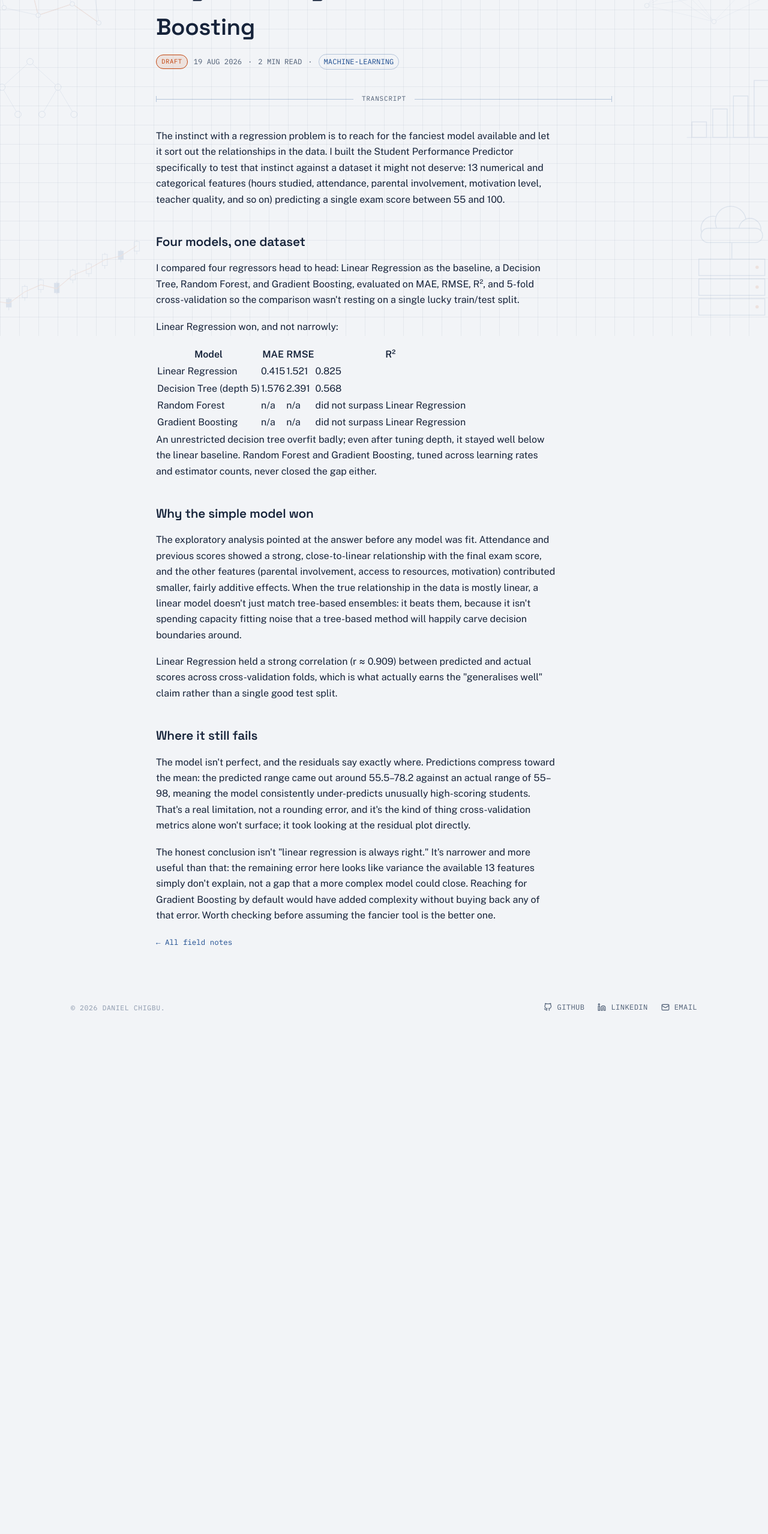
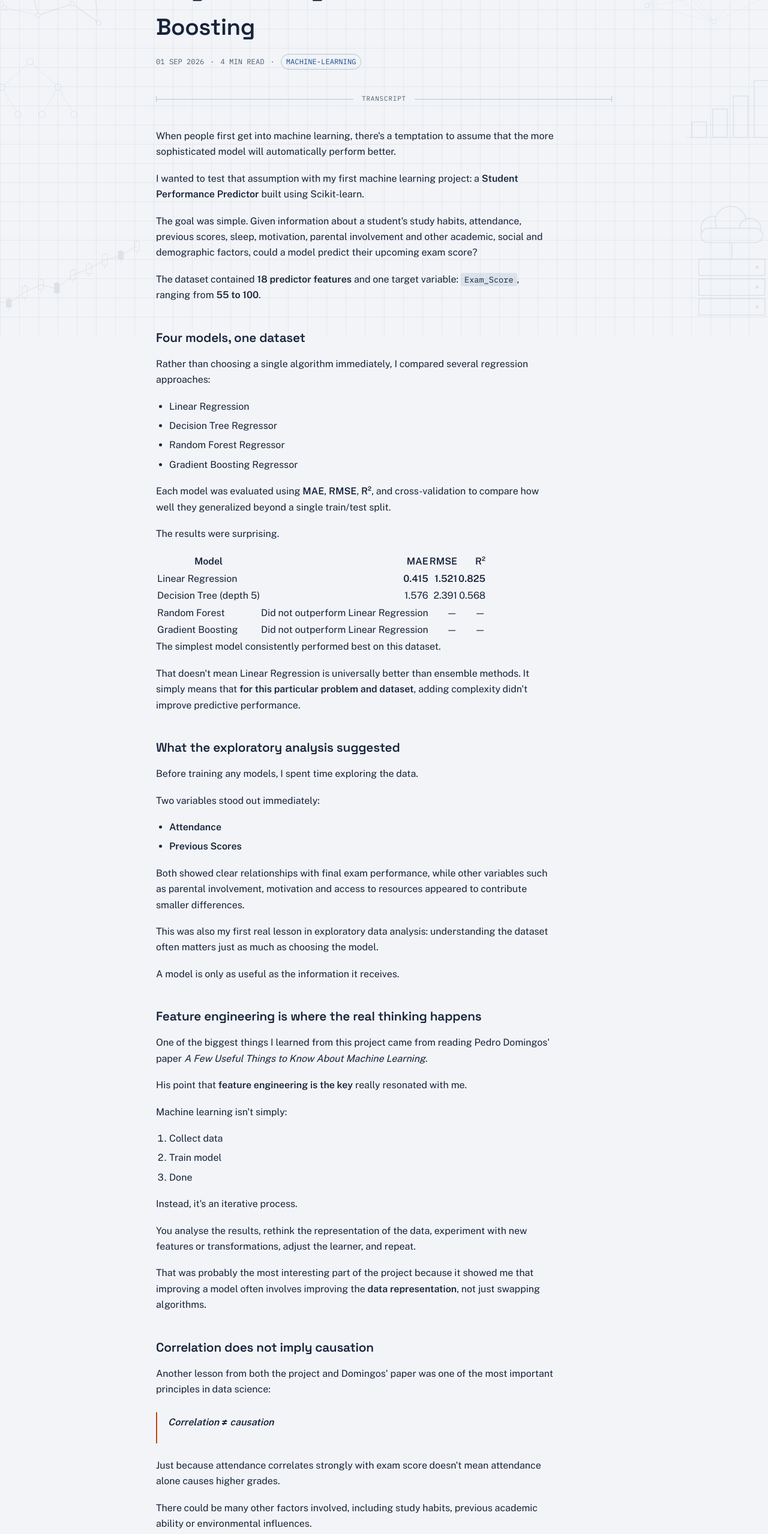
Before and after one commit to ch1gg5/ch1gg5.github.io, an Eleventy site: page src/posts/choosing-linear-regression.md in a window 1280 px wide. Shown: the part 240-2797 px from the top of the page at 60% size. Before the commit the page ends 1977 px from the top, so only its background shows below. Built offline with nearby package versions, Linux system fonts and the light colour scheme; Eleventy itself is replaced by a stand-in of ours; files that its build step writes are made by us from their sources.

Commit message:
Undrafting the ML project blog post

```diff
--- a/src/posts/choosing-linear-regression.md
+++ b/src/posts/choosing-linear-regression.md
@@ -1,35 +1,109 @@
 ---
 title: "Why Linear Regression Beat Gradient Boosting"
-date: 2026-08-19
-description: "Comparing four regression models to predict student exam scores, and finding that the simplest one, not the most complex, generalised best."
-draft: true
+date: 2026-09-01
+description: "Comparing regression models to predict student exam scores, and discovering that the simplest model generalized best on this dataset."
+draft: false
 tags: ["posts", "machine-learning"]
 ---
-The instinct with a regression problem is to reach for the fanciest model available and let it sort out the relationships in the data. I built the Student Performance Predictor specifically to test that instinct against a dataset it might not deserve: 13 numerical and categorical features (hours studied, attendance, parental involvement, motivation level, teacher quality, and so on) predicting a single exam score between 55 and 100.
+When people first get into machine learning, there's a temptation to assume that the more sophisticated model will automatically perform better.
+
+I wanted to test that assumption with my first machine learning project: a **Student Performance Predictor** built using Scikit-learn.
+
+The goal was simple. Given information about a student's study habits, attendance, previous scores, sleep, motivation, parental involvement and other academic, social and demographic factors, could a model predict their upcoming exam score?
+
+The dataset contained **18 predictor features** and one target variable: `Exam_Score`, ranging from **55 to 100**.
 
 ## Four models, one dataset
 
-I compared four regressors head to head: Linear Regression as the baseline, a Decision Tree, Random Forest, and Gradient Boosting, evaluated on MAE, RMSE, R², and 5-fold cross-validation so the comparison wasn't resting on a single lucky train/test split.
+Rather than choosing a single algorithm immediately, I compared several regression approaches:
 
-Linear Regression won, and not narrowly:
+- Linear Regression
+- Decision Tree Regressor
+- Random Forest Regressor
+- Gradient Boosting Regressor
+
+Each model was evaluated using **MAE**, **RMSE**, **R²**, and cross-validation to compare how well they generalized beyond a single train/test split.
+
+The results were surprising.
 
 | Model | MAE | RMSE | R² |
-|---|---|---|---|
-| Linear Regression | 0.415 | 1.521 | 0.825 |
+|---|---:|---:|---:|
+| Linear Regression | **0.415** | **1.521** | **0.825** |
 | Decision Tree (depth 5) | 1.576 | 2.391 | 0.568 |
-| Random Forest | n/a | n/a | did not surpass Linear Regression |
-| Gradient Boosting | n/a | n/a | did not surpass Linear Regression |
+| Random Forest | Did not outperform Linear Regression | — | — |
+| Gradient Boosting | Did not outperform Linear Regression | — | — |
 
-An unrestricted decision tree overfit badly; even after tuning depth, it stayed well below the linear baseline. Random Forest and Gradient Boosting, tuned across learning rates and estimator counts, never closed the gap either.
+The simplest model consistently performed best on this dataset.
 
-## Why the simple model won
+That doesn't mean Linear Regression is universally better than ensemble methods. It simply means that **for this particular problem and dataset**, adding complexity didn't improve predictive performance.
 
-The exploratory analysis pointed at the answer before any model was fit. Attendance and previous scores showed a strong, close-to-linear relationship with the final exam score, and the other features (parental involvement, access to resources, motivation) contributed smaller, fairly additive effects. When the true relationship in the data is mostly linear, a linear model doesn't just match tree-based ensembles: it beats them, because it isn't spending capacity fitting noise that a tree-based method will happily carve decision boundaries around.
+## What the exploratory analysis suggested
 
-Linear Regression held a strong correlation (r ≈ 0.909) between predicted and actual scores across cross-validation folds, which is what actually earns the "generalises well" claim rather than a single good test split.
+Before training any models, I spent time exploring the data.
 
-## Where it still fails
+Two variables stood out immediately:
 
-The model isn't perfect, and the residuals say exactly where. Predictions compress toward the mean: the predicted range came out around 55.5–78.2 against an actual range of 55–98, meaning the model consistently under-predicts unusually high-scoring students. That's a real limitation, not a rounding error, and it's the kind of thing cross-validation metrics alone won't surface; it took looking at the residual plot directly.
+- **Attendance**
+- **Previous Scores**
 
-The honest conclusion isn't "linear regression is always right." It's narrower and more useful than that: the remaining error here looks like variance the available 13 features simply don't explain, not a gap that a more complex model could close. Reaching for Gradient Boosting by default would have added complexity without buying back any of that error. Worth checking before assuming the fancier tool is the better one.
+Both showed clear relationships with final exam performance, while other variables such as parental involvement, motivation and access to resources appeared to contribute smaller differences.
+
+This was also my first real lesson in exploratory data analysis: understanding the dataset often matters just as much as choosing the model.
+
+A model is only as useful as the information it receives.
+
+## Feature engineering is where the real thinking happens
+
+One of the biggest things I learned from this project came from reading Pedro Domingos' paper *A Few Useful Things to Know About Machine Learning*.
+
+His point that **feature engineering is the key** really resonated with me.
+
+Machine learning isn't simply:
+
+1. Collect data
+2. Train model
+3. Done
+
+Instead, it's an iterative process.
+
+You analyse the results, rethink the representation of the data, experiment with new features or transformations, adjust the learner, and repeat.
+
+That was probably the most interesting part of the project because it showed me that improving a model often involves improving the **data representation**, not just swapping algorithms.
+
+## Correlation does not imply causation
+
+Another lesson from both the project and Domingos' paper was one of the most important principles in data science:
+
+> **Correlation ≠ causation**
+
+Just because attendance correlates strongly with exam score doesn't mean attendance alone causes higher grades.
+
+There could be many other factors involved, including study habits, previous academic ability or environmental influences.
+
+The opposite is also worth remembering.
+
+A feature with little correlation on its own isn't automatically useless. Sometimes variables become valuable **in combination** with others, which is one reason feature engineering and model experimentation are so important.
+
+Machine learning is excellent at identifying predictive relationships, but predictive relationships should never automatically be interpreted as causal ones.
+
+## Where the model still struggled
+
+Despite the strong performance, the model wasn't perfect.
+
+Looking beyond the evaluation metrics revealed an important limitation.
+
+The predicted scores were compressed towards the middle of the range, producing predictions of roughly **55.5–78.2**, while the actual scores ranged from **55–98**.
+
+In practice, this meant the model tended to **under-predict unusually high-performing students**.
+
+That was a valuable lesson because it showed why metrics alone aren't enough. Residual plots and predicted-vs-actual visualizations often reveal behaviours that a single R² value cannot.
+
+## Final takeaway
+
+The biggest conclusion from this project wasn't that Linear Regression is better than Gradient Boosting.
+
+It was that **the best model is the one that generalizes best for the problem you're solving**.
+
+For this dataset, Linear Regression achieved the strongest results, while more complex tree-based and ensemble models added complexity without improving performance. The experiment reinforced something I think I'll carry into future ML projects: start with a solid baseline, understand the data deeply, and let the results guide model selection rather than assuming the fanciest algorithm will win.
+
+This was my first machine learning project, but definitely not my last. I'm looking forward to exploring more datasets, experimenting with better feature engineering, and applying these lessons to increasingly challenging problems.
```
